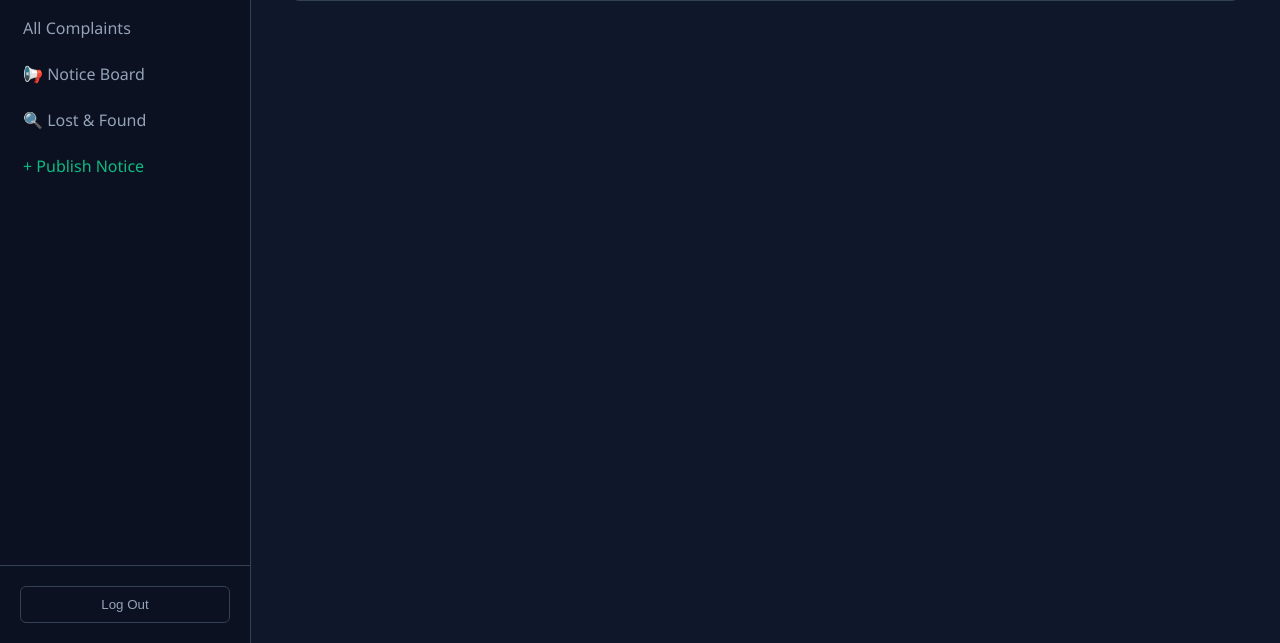
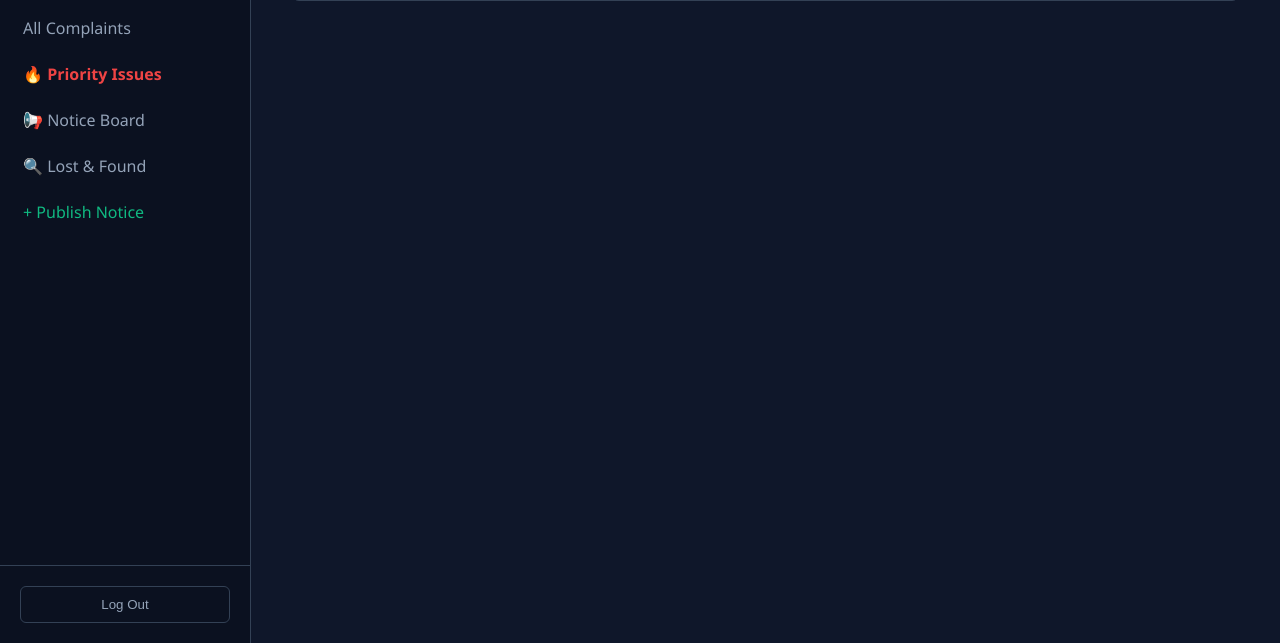
Before and after one commit to aryanMax/DAV-Complaint-Management-System, a Django app: page /all/ in a window 1280 px wide. Shown: the part 157-800 px from the top of the page. Run offline with Django 5.2, Linux system fonts and the light colour scheme; the visitor is signed in with stand-in values (Sample User, id 1); data that the repository does not hold is empty.

Commit message:
Update base.html

```diff
--- a/complaints/templates/complaints/base.html
+++ b/complaints/templates/complaints/base.html
@@ -129,12 +129,16 @@
         {% if request.user.is_authenticated %}
             {% if request.user.is_staff %}
                 <a href="{% url 'all_complaints' %}" class="nav-link">All Complaints</a>
+                <a href="{% url 'priority_complaints' %}" class="nav-link" style="color: var(--danger); font-weight: bold;">🔥 Priority Issues</a>
+
                 <a href="{% url 'notice_board' %}" class="nav-link">📢 Notice Board</a>
                 <a href="{% url 'lost_and_found' %}" class="nav-link">🔍 Lost & Found</a>
                 <a href="{% url 'publish_notice' %}" class="nav-link" style="color: var(--accent);">+ Publish Notice</a>
             {% else %}
                 <a href="{% url 'create_complaint' %}" class="nav-link">File Complaint</a>
                 <a href="{% url 'my_complaints' %}" class="nav-link">My Complaints</a>
+                <a href="{% url 'priority_complaints' %}" class="nav-link" style="color: var(--danger); font-weight: bold;">🔥 Priority Issues</a>
+
                 <a href="{% url 'notice_board' %}" class="nav-link">📢 Notice Board</a>
                 <a href="{% url 'lost_and_found' %}" class="nav-link">🔍 Lost & Found</a>
             {% endif %}
@@ -146,7 +150,9 @@
                 <button type="submit" class="logout-btn">Log Out</button>
             </form>
         </div>
-    </div> <div class="main-content">
+    </div>
+
+    <div class="main-content">
         {% if messages %}
             {% for message in messages %}
                 <div style="background: rgba(16, 185, 129, 0.1); border: 1px solid var(--accent); color: var(--accent); padding: 12px 16px; border-radius: 6px; margin-bottom: 20px;">
```
